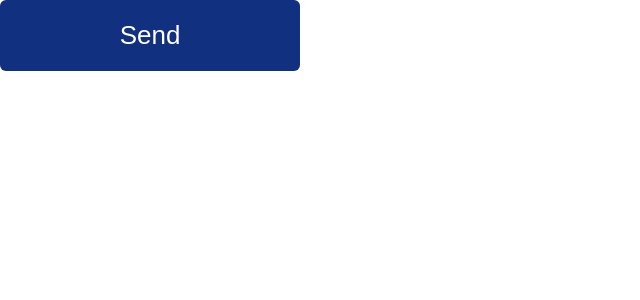
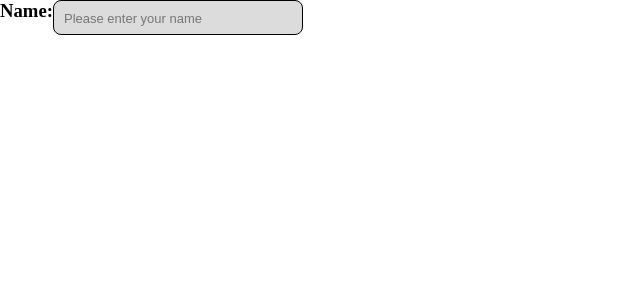
Before and after one commit to OliinykOlha/55_react_ts, a React (Vite) app: page / in a window 1280 px wide. Shown: the top 300 px of the page, without its empty margins (0-640 px from the left). Built offline with nearby package versions, Linux system fonts and the light colour scheme.

Commit message:
added Homework 6

```diff
--- a/src/App.tsx
+++ b/src/App.tsx
@@ -1,17 +1,20 @@
 // импорт компонента Lesson06 по умолчанию
 // при импорте по умолчанию можно использовать другое названия для компонента
 // import Task6 from './lessons/Lesson06/Lesson06';
-import Lesson06 from './lessons/Lesson06/Lesson06';
+// import Homework06 from './homeworks/HomeWork06';
+// import Lesson06 from './lessons/Lesson06/Lesson06';
+import Homework06 from "./homeworks/HomeWork06";
 
 function App() {
 
   return (
     <>
+    <Homework06 />
       {/* <Task6 /> */}
-      <Lesson06 />
+      {/* <Lesson06 /> */}
       {/* <Homework06/> */}
     </>
-  )
+  );
 }
 
-export default App
+export default App;
--- a/src/components/Button/styles.css
+++ b/src/components/Button/styles.css
@@ -9,3 +9,13 @@
   color: white;
   cursor: pointer;
 }
+
+.input {
+  width: 250px;
+  height: 35px;
+	font-size: 13px;
+  padding: 6px 0 4px 10px;
+  border: 1px solid black;
+  background: gainsboro;
+  border-radius: 8px;
+}
--- /dev/null
+++ b/src/components/Input.tsx
@@ -0,0 +1,12 @@
+import './Button/styles.css';
+
+function Input() {
+    return (
+        <>
+        <h3 mp-1>Name:</h3>
+        <input className="input" type="text" placeholder="Please enter your name" />
+        </>
+    ) ;
+  }
+
+  export default Input;
--- /dev/null
+++ b/src/homeworks/HomeWork06.tsx
@@ -0,0 +1,8 @@
+import Input from "../components/Input";
+
+
+function Homework06 () {
+    return <Input />;
+}
+
+export default Homework06;
```
